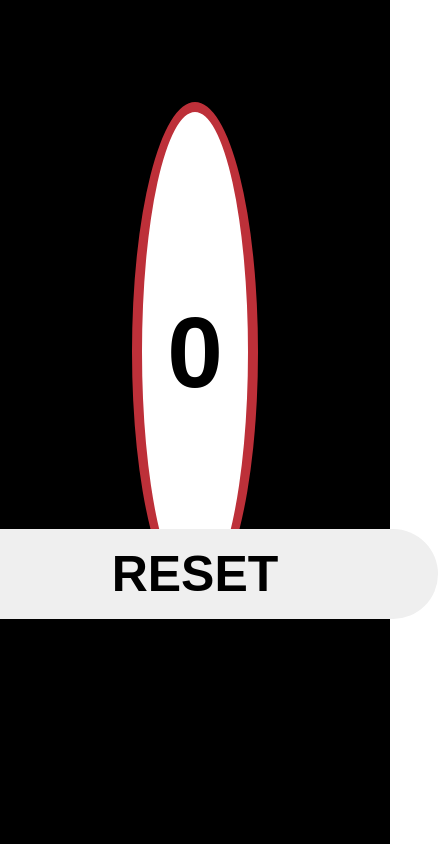
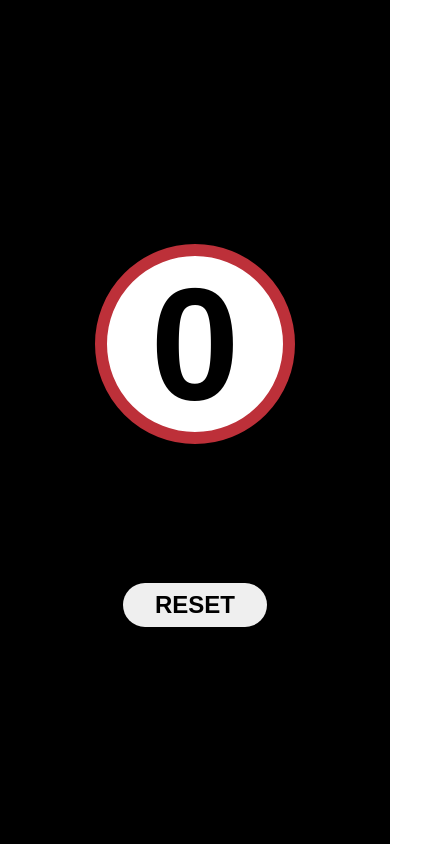
Before and after one commit to nytr8/counter-app, a plain HTML site: page index.html in a window 390 px wide. Shown: the whole page, 438 px wide, since content can reach past the window. Drawn offline with nearby package versions, Linux system fonts and the light colour scheme.

Commit message:
fix issue

```diff
--- a/style.scss
+++ b/style.scss
@@ -11,6 +11,13 @@ body {
   height: 100%;
   width: 100%;
 }
+
+@mixin flex-div() {
+  display: flex;
+  justify-content: center;
+  align-items: center;
+}
+
 main {
   background-color: black;
   width: 100%;
@@ -18,53 +25,34 @@ main {
   div#container {
     width: 100%;
     height: 100%;
-    display: flex;
+    @include flex-div();
     flex-direction: column;
-    justify-content: center;
-    align-items: center;
-    gap: 50px;
+    gap: 5rem;
     div#inner-container {
       width: 100%;
       height: 30%;
-      display: flex;
-      align-items: center;
-      justify-content: center;
+      @include flex-div();
       gap: 2rem;
-      #minus-div {
-        background: linear-gradient(#bd3039);
-        height: 200px;
-        width: 200px;
-        display: flex;
-        align-items: center;
-        justify-content: center;
-        border-radius: 15px;
+      #number-div {
+        background-color: rgb(255, 255, 255);
+        border: 0.8rem solid #bd3039;
+        height: 350px;
+        width: 350px;
+        @include flex-div();
+        border-radius: 100%;
         h2 {
-          font-size: 100px;
+          font-size: 10rem;
         }
       }
-      #number-div {
-        background-color: rgb(255, 255, 255);
-        border: 10px solid #bd3039;
-        height: 500px;
-        width: 500px;
-        display: flex;
-        align-items: center;
-        justify-content: center;
-        border-radius: 100%;
-        h2 {
-          font-size: 100px;
-        }
-      }
+      #minus-div,
       #plus-div {
         background: linear-gradient(#bd3039);
-        height: 200px;
-        width: 200px;
-        display: flex;
-        align-items: center;
-        justify-content: center;
-        border-radius: 15px;
+        height: 150px;
+        width: 150px;
+        @include flex-div();
+        border-radius: 1rem;
         h2 {
-          font-size: 100px;
+          font-size: 7rem;
         }
       }
 
@@ -75,10 +63,10 @@ main {
       }
     }
     button {
-      font-size: 50px;
+      font-size: 3rem;
       border: none;
       padding: 1rem 10rem;
-      border-radius: 50px;
+      border-radius: 3rem;
       background: linear-gradient(#bd3039);
     }
     button:hover {
@@ -86,3 +74,29 @@ main {
     }
   }
 }
+@media screen and (max-width: 750px) {
+  main {
+    div#container {
+      div#inner-container {
+        flex-direction: column;
+        #number-div {
+          height: 200px;
+          width: 200px;
+          h2 {
+            font-size: 10rem;
+          }
+        }
+        #minus-div,
+        #plus-div {
+          height: 100px;
+          width: 100px;
+        }
+      }
+      button {
+        margin-top: 2rem;
+        padding: 0.5rem 2rem;
+        font-size: 1.5rem;
+      }
+    }
+  }
+}
```
Also changed, not shown: style.css, 1 other file.
